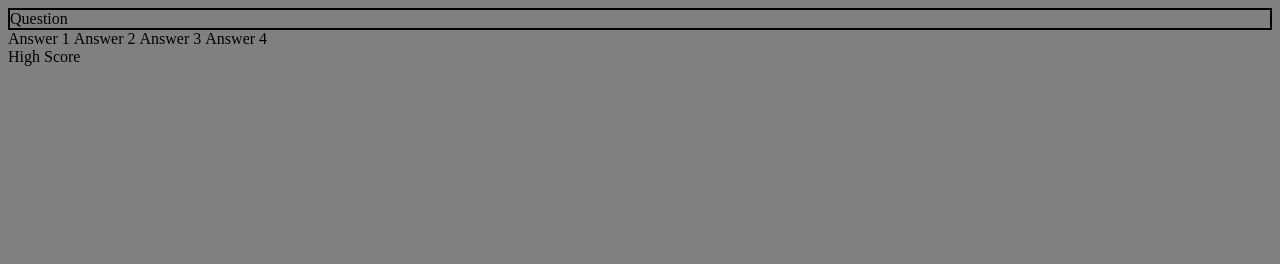
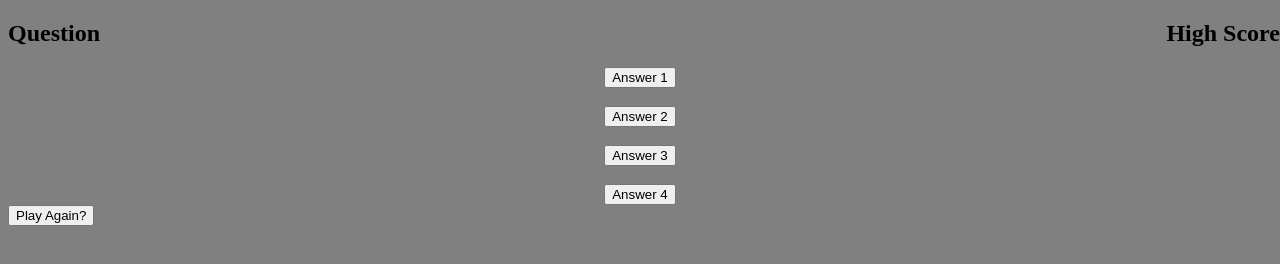
Before and after one commit to msiroilem/Movie-Trivia, a plain HTML site: page game.html in a window 1280 px wide. Drawn offline with Linux system fonts and the light colour scheme.

Commit message:
DOM and event listeners partially added

```diff
--- a/game.html
+++ b/game.html
@@ -8,12 +8,16 @@
     <link rel="stylesheet" href="style.css" />
   </head>
   <body>
-    <div id="question-field">Question</div>
-    <div class="answer-fields" id="answer-1">Answer 1</div>
-    <div class="answer-fields" id="answer-2">Answer 2</div>
-    <div class="answer-fields" id="answer-3">Answer 3</div>
-    <div class="answer-fields" id="answer-4">Answer 4</div>
-    <div class="highScore">High Score</div>
+    <h2 id="question-field">Question</h2>
+    <div class="answer-fields" id="answer-1"><button>Answer 1</button></div>
+    <br />
+    <div class="answer-fields" id="answer-2"><button>Answer 2</button></div>
+    <br />
+    <div class="answer-fields" id="answer-3"><button>Answer 3</button></div>
+    <br />
+    <div class="answer-fields" id="answer-4"><button>Answer 4</button></div>
+    <h2 class="high-score">High Score</h2>
+    <button id="restart">Play Again?</button>
     <script src="script.js"></script>
   </body>
 </html>
--- a/script.js
+++ b/script.js
@@ -1,4 +1,18 @@
+// Global Variables
+
 const playGameButton = document.querySelector('.playGameBtn')
 const answerFields = document.querySelectorAll('.answer-fields')
 const questionField = document.querySelectorAll('#question-field')
-const highScore = document.querySelector('highScore')
+const highScore = document.querySelector('.high-score')
+const restartButton = document.querySelectorAll('#restart')
+
+// Event Listeners
+
+for (let i = 0; i < answerFields.length; i++) {
+  answerFields.addEventListener
+}
+
+function restart() {
+  location: reload()
+  restartButton.addEventListener('click', restart)
+}
--- a/style.css
+++ b/style.css
@@ -5,11 +5,19 @@ h1 {
   text-align: center;
 }
 #question-field {
-  border: solid black 2px;
+  text-align: left;
 }
 .answer-fields {
-  display: inline-flex;
+  display: flex;
+  justify-content: space-around;
+  align-content: space-around;
 }
 #answer-1 {
-  height: auto;
+  color: yellow;
 }
+.high-score {
+  color: black;
+  position: absolute;
+  top: 0;
+  right: 0;
+}
```
